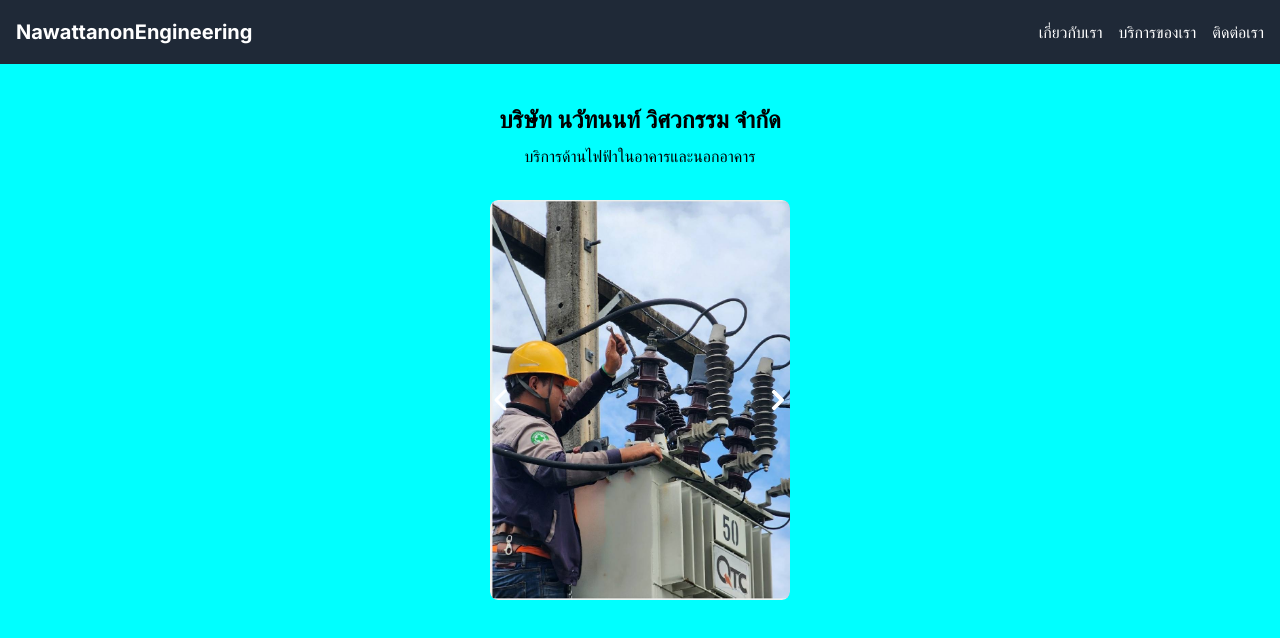
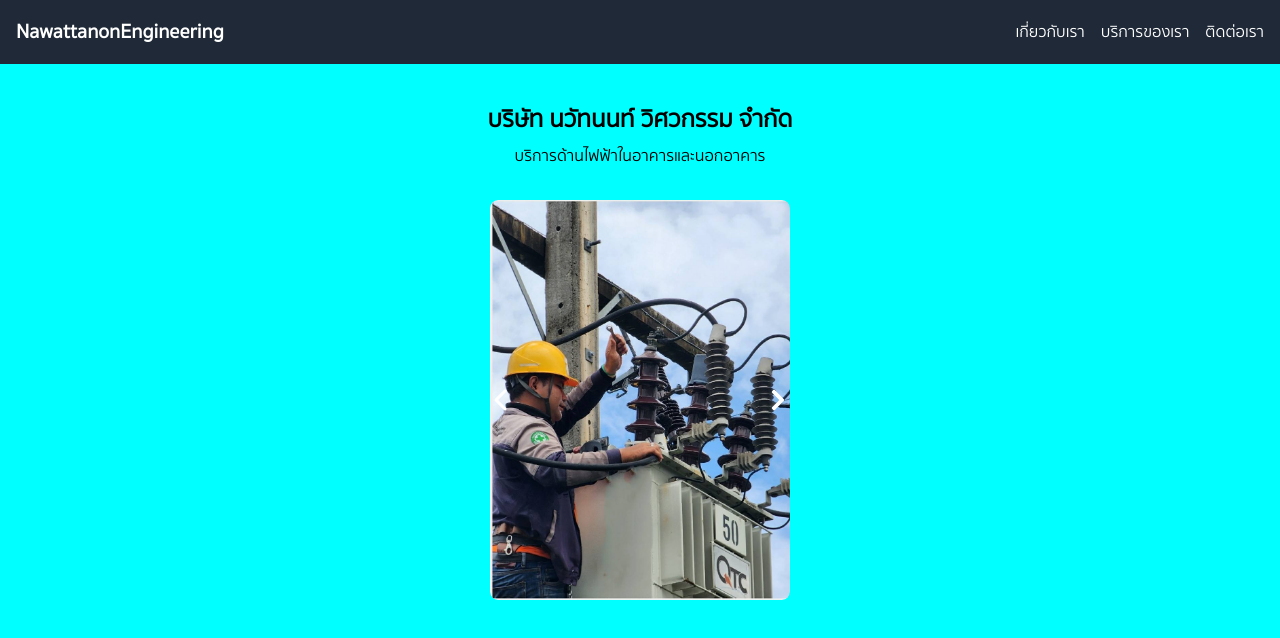
Before and after one commit to nontawit/NawattanonApp, a Next.js app: page / in a window 1280 px wide. Shown: the top 638 px of the page. Built offline with nearby package versions, Linux system fonts and the light colour scheme.

Commit message:
add font

```diff
--- a/src/app/globals.css
+++ b/src/app/globals.css
@@ -2,6 +2,15 @@
 @tailwind components;
 @tailwind utilities;
 
-body{
+
+@font-face {
+    font-family: 'Kanit';
+    src: url('https://fonts.googleapis.com/css2?family=Kanit:ital,wght@0,100;0,200;0,300;0,400;0,500;0,600;0,700;0,800;0,900;1,100;1,200;1,300;1,400;1,500;1,600;1,700;1,800;1,900&display=swap');
+    font-weight: normal;
+    font-style: normal;
+}
+
+body {
     background-color: aqua;
+    font-family: 'Kanit', sans-serif;
 }
--- a/src/app/layout.tsx
+++ b/src/app/layout.tsx
@@ -2,8 +2,20 @@
 import type { Metadata } from "next";
 import { Inter } from "next/font/google";
 import "./globals.css";
-//import Navbar from "../components/nav";
+import localfont from 'next/font/local';
 import Navbar from "@/components/Navbar";
+
+const sukhumvit = localfont(
+  {
+    src: [
+      {
+        path: "../../public/fonts/sukhumvit.ttf",
+        weight: "normal",
+      },
+    ],
+    variable: "--font-sukhumvit",
+  }
+)
 
 
 const inter = Inter({ subsets: ["latin"] });
@@ -19,9 +31,8 @@
   children: React.ReactNode;
 }>) {
   return (
-    <html lang="en">
-
-      <body className={inter.className}>
+    <html lang="en" className={`${sukhumvit.variable} font-sukhumvit`}>
+      <body className={`${sukhumvit.variable} font-sukhumvit`}>
         <div style={{ display: 'flex', flexDirection: 'column', minHeight: '50vh'}}>
             <Navbar/>
           <div style={{ flex: 1, display: 'flex', justifyContent: 'center', alignItems: 'center'}}>
--- a/src/components/Navbar.tsx
+++ b/src/components/Navbar.tsx
@@ -1,6 +1,7 @@
 "use client";
 import React, { Component, useState } from "react";
 import Link from "next/link";
+
 
 function Navbar() {
     const [isMenuOpen, setIsMenuOpen] = useState(false);
--- a/tailwind.config.ts
+++ b/tailwind.config.ts
@@ -13,6 +13,9 @@
         "gradient-conic":
           "conic-gradient(from 180deg at 50% 50%, var(--tw-gradient-stops))",
       },
+      fontFamily:{
+        sukhumvit: ["var(--font-sukhumvit)"],
+      }
     },
   },
   plugins: [],
```
Also changed, not shown: public/fonts/sukhumvit.ttf (added), public/fonts/sukhumvit.woff (added).
